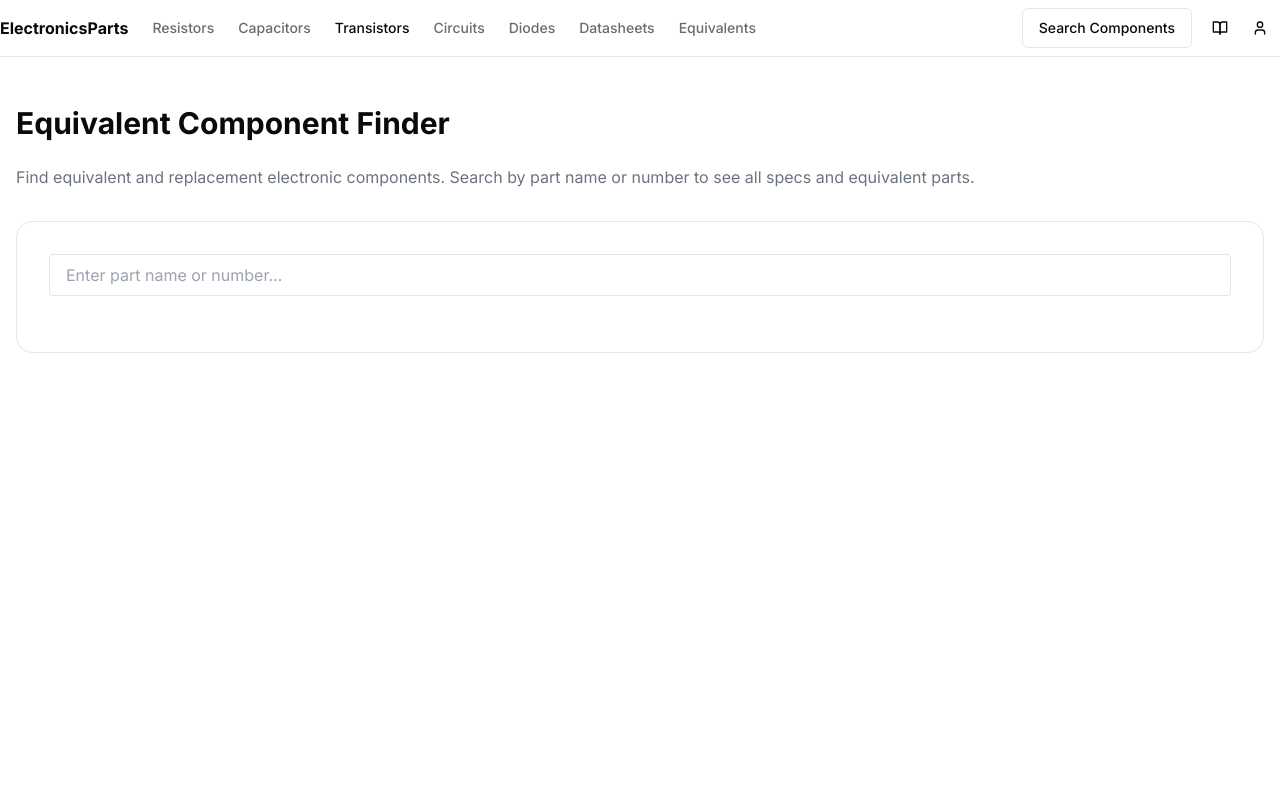
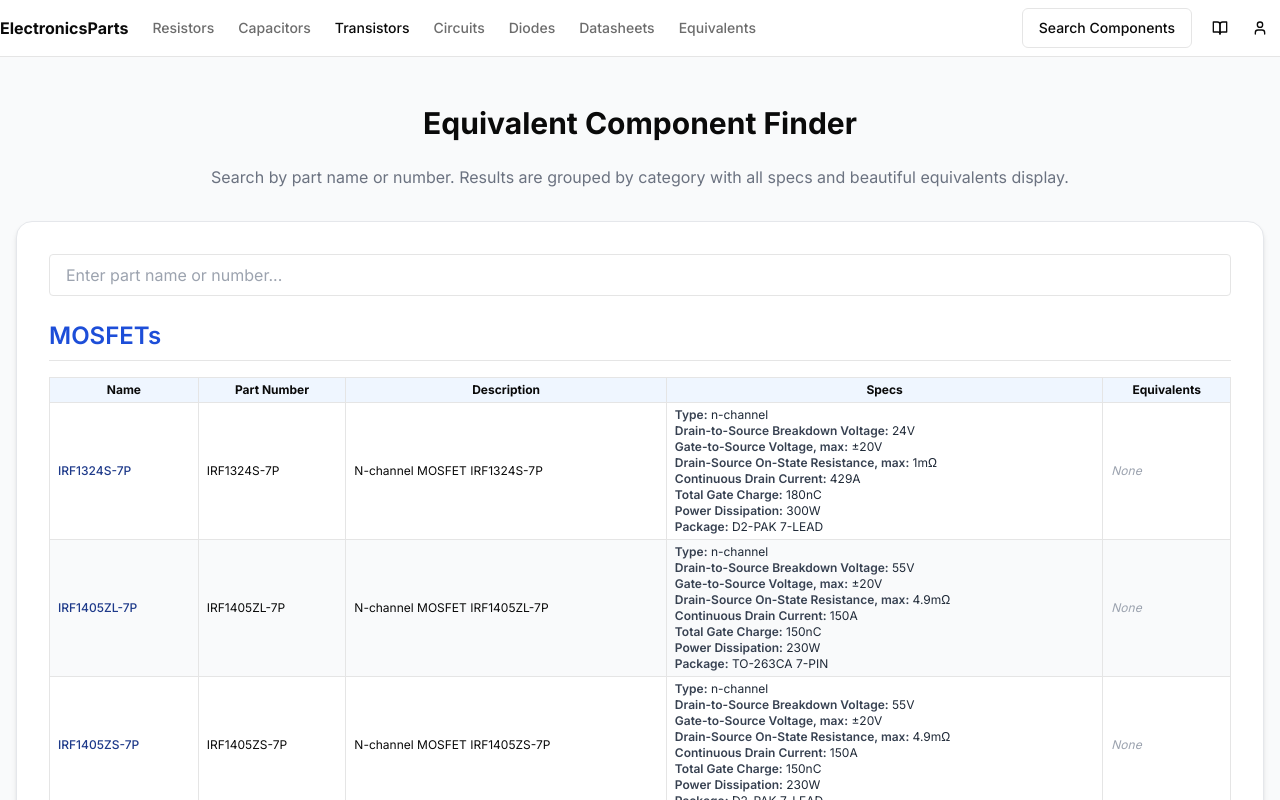
Before and after one commit to karaniph/electronicsnew, a Next.js app: page /equivalents in a window 1280 px wide. Shown: the top 800 px of the page. Built offline with nearby package versions, Linux system fonts and the light colour scheme.

Commit message:
feat: group equivalents by category, improve UI, and fully deny capacitor/resistor/diode category pages

```diff
--- a/app/category/[type]/page.tsx
+++ b/app/category/[type]/page.tsx
@@ -58,9 +58,9 @@ const getCategoryInfo = (type: string) => {
   )
 }
 
+const denyList = ["capacitor", "capacitors", "resistor", "resistors", "diode", "diodes"];
+
 export default async function CategoryPage({ params, searchParams }: Props) {
-  // Deny-list for forbidden categories
-  const denyList = ["capacitor", "capacitors", "resistor", "resistors", "diode", "diodes"];
   if (denyList.includes(params.type.toLowerCase())) {
     notFound();
   }
--- a/app/equivalents/page.tsx
+++ b/app/equivalents/page.tsx
@@ -2,55 +2,81 @@
 import { useState } from "react";
 import combinedComponents from "./combined_components.json";
 
+const categories = [
+  { key: "bjt", name: "Transistors (BJT)" },
+  { key: "mosfet", name: "MOSFETs" },
+  { key: "igbt", name: "IGBTs" },
+  { key: "scr", name: "SCRs" },
+  { key: "ic", name: "ICs" },
+];
+
+function groupByCategory(components) {
+  const grouped = {};
+  for (const cat of categories) grouped[cat.key] = [];
+  for (const comp of components) {
+    const catKey = comp.category?.toLowerCase();
+    if (grouped[catKey]) grouped[catKey].push(comp);
+  }
+  return grouped;
+}
+
 export default function EquivalentsPage() {
   const [query, setQuery] = useState("");
-  const results = !query ? [] : combinedComponents.filter((comp: any) =>
+  const filtered = !query ? combinedComponents : combinedComponents.filter((comp) =>
     comp.name.toLowerCase().includes(query.toLowerCase()) ||
     comp.partNumber.toLowerCase().includes(query.toLowerCase())
   );
+  const grouped = groupByCategory(filtered);
 
   return (
-    <main className="min-h-screen py-12 px-4">
+    <main className="min-h-screen py-12 px-4 bg-gray-50">
       <div className="max-w-7xl mx-auto">
-        <h1 className="text-3xl font-bold mb-6">Equivalent Component Finder</h1>
-        <p className="text-gray-500 mb-8">
-          Find equivalent and replacement electronic components. Search by part name or number to see all specs and equivalent parts.
+        <h1 className="text-3xl font-bold mb-6 text-center">Equivalent Component Finder</h1>
+        <p className="text-gray-500 mb-8 text-center">
+          Search by part name or number. Results are grouped by category with all specs and beautiful equivalents display.
         </p>
-        <div className="bg-white rounded-2xl p-8 border border-gray-200 mb-8">
+        <div className="bg-white rounded-2xl p-8 border border-gray-200 mb-8 shadow-md">
           <input
             type="text"
-            className="w-full px-4 py-2 border rounded mb-6"
+            className="w-full px-4 py-2 border rounded mb-6 focus:outline-none focus:ring-2 focus:ring-blue-500"
             placeholder="Enter part name or number..."
             value={query}
             onChange={e => setQuery(e.target.value)}
           />
-          {query && (
-            <div>
-              <p className="text-sm text-gray-600 mb-2">{results.length} result(s) found</p>
+          {categories.map(cat => (
+            grouped[cat.key]?.length > 0 && (
+              <div key={cat.key} className="mb-10">
+                <h2 className="text-2xl font-semibold mb-4 border-b pb-2 text-blue-700">{cat.name}</h2>
                 <div className="overflow-x-auto">
-                <table className="min-w-full border text-xs">
+                  <table className="min-w-full border text-xs bg-white rounded shadow">
                     <thead>
-                    <tr>
+                      <tr className="bg-blue-50">
                         <th className="border px-2 py-1">Name</th>
                         <th className="border px-2 py-1">Part Number</th>
-                      <th className="border px-2 py-1">Category</th>
                         <th className="border px-2 py-1">Description</th>
                         <th className="border px-2 py-1">Specs</th>
                         <th className="border px-2 py-1">Equivalents</th>
                       </tr>
                     </thead>
                     <tbody>
-                    {results.map((comp: any) => (
-                      <tr key={comp.id}>
-                        <td className="border px-2 py-1">{comp.name}</td>
+                      {grouped[cat.key].map((comp) => (
+                        <tr key={comp.id} className="even:bg-gray-50 hover:bg-blue-50 transition-colors">
+                          <td className="border px-2 py-1 font-medium text-blue-900">{comp.name}</td>
                           <td className="border px-2 py-1">{comp.partNumber}</td>
-                        <td className="border px-2 py-1">{comp.category}</td>
-                        <td className="border px-2 py-1">{comp.description}</td>
-                        <td className="border px-2 py-1 whitespace-pre-wrap">
-                          {Object.entries(comp.keySpecs || {}).map(([k, v]) => `${k}: ${v}`).join("\n")}
+                          <td className="border px-2 py-1 max-w-xs whitespace-pre-wrap">{comp.description}</td>
+                          <td className="border px-2 py-1 whitespace-pre-wrap max-w-xs">
+                            {Object.entries(comp.keySpecs || {}).map(([k, v]) => (
+                              <div key={k}><span className="font-semibold text-gray-700">{k}:</span> <span className="text-gray-800">{v}</span></div>
+                            ))}
                           </td>
-                        <td className="border px-2 py-1 whitespace-pre-wrap">
-                          {(comp.equivalents || []).map((eq: any) => eq.partNumber).join(", ")}
+                          <td className="border px-2 py-1 whitespace-pre-wrap max-w-xs">
+                            {(comp.equivalents || []).length ? (
+                              <ul className="list-disc ml-4">
+                                {comp.equivalents.map((eq, idx) => (
+                                  <li key={idx} className="mb-1"><span className="font-semibold text-blue-700">{eq.partNumber}</span> {eq.manufacturer && (<span className="text-gray-600">({eq.manufacturer})</span>)} {eq.notes && (<span className="text-gray-500">- {eq.notes}</span>)}</li>
+                                ))}
+                              </ul>
+                            ) : <span className="text-gray-400 italic">None</span>}
                           </td>
                         </tr>
                       ))}
@@ -58,6 +84,10 @@ export default function EquivalentsPage() {
                   </table>
                 </div>
               </div>
+            )
+          ))}
+          {Object.values(grouped).flat().length === 0 && (
+            <div className="text-center text-gray-400 mt-10">No results found.</div>
           )}
         </div>
       </div>
```
Lines whose indentation alone changed are shown as unchanged.
